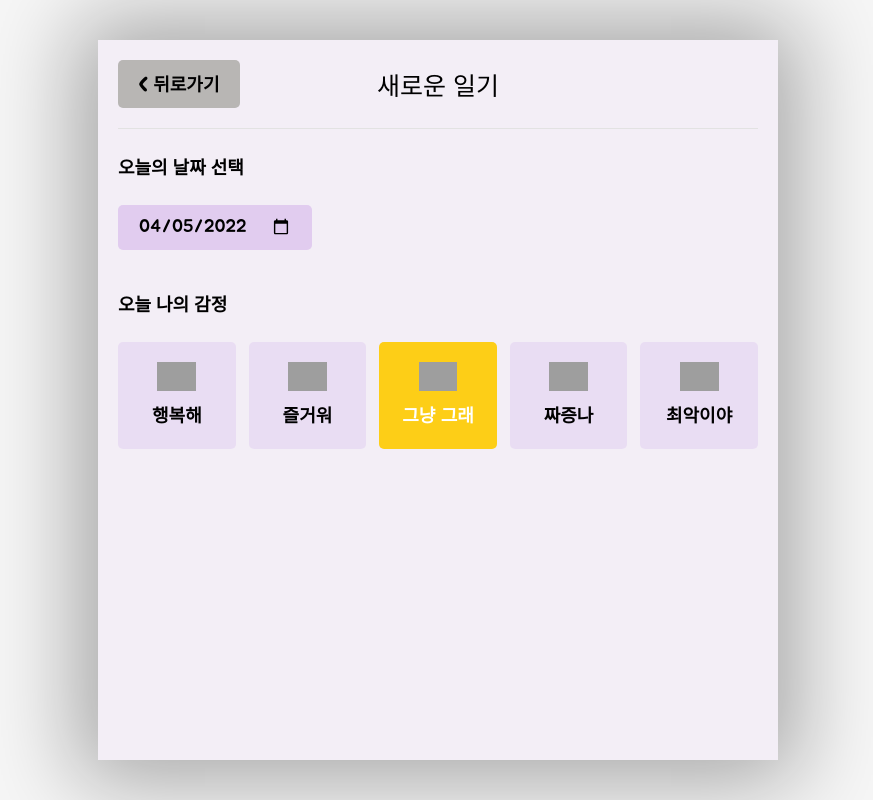
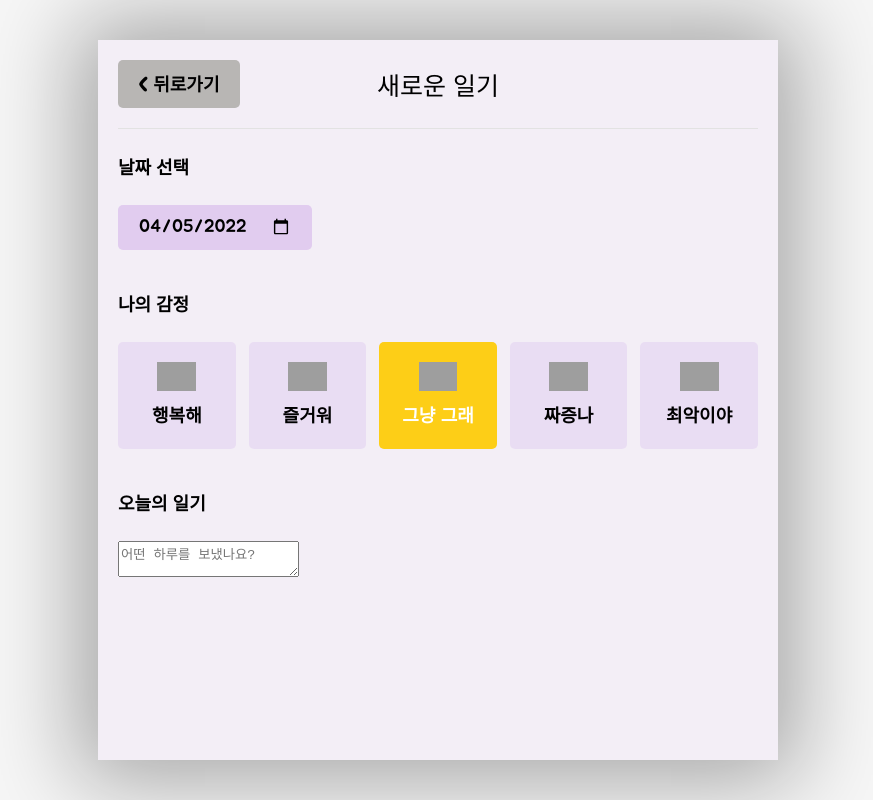
Before and after one commit to Skylar090807/emotion_diary, a React (Create React App) app: page /new in a window 1280 px wide. Shown: the whole page, without its empty margins (202-1075 px from the left). Built offline with nearby package versions, Linux system fonts and the light colour scheme; grey boxes are pictures that could not be loaded.

Commit message:
DiaryEditor 오늘의 일기 textarea로 만들기

```diff
--- a/src/components/DiaryEditor.jsx
+++ b/src/components/DiaryEditor.jsx
@@ -1,4 +1,5 @@
 import React, { useState } from 'react'
+import { useRef } from 'react'
 import { useNavigate } from 'react-router-dom'
 import Button from './Button'
 import EmotionItem from './EmotionItem'
@@ -55,8 +56,11 @@ const DiaryEditor = () => {
 
   const navigate = useNavigate()
 
+  const contentRef = useRef()
+
   const [date, setDate] = useState(getStringDate(new Date()))
   const [emotion, setEmotion] = useState(3)
+  const [content, setContent] = useState()
 
   const pagebackHandler = () => {
     navigate(-1)
@@ -65,18 +69,23 @@ const DiaryEditor = () => {
   const emotionClickHandler = (emotion) => {
     setEmotion(emotion)
   }
+
+  const onChangeHandler = (event) => {
+    setContent(event.target.value)
+  }
+
   return (
     <div className="DiaryEditor">
       <Header headText={'새로운 일기'} leftChild={<Button text={'< 뒤로가기'} onClick={pagebackHandler} />} />
       <div>
         <section>
-          <h4>오늘의 날짜 선택</h4>
+          <h4>날짜 선택</h4>
           <div className="input_box">
             <input className="input_date" value={date} type="date" onChange={(e) => setDate(e.target.value)} />
           </div>
         </section>
         <section>
-          <h4>오늘 나의 감정</h4>
+          <h4>나의 감정</h4>
           <div className="input_box emotion_list_wrap">
             {emotionList.map((it) => (
               <EmotionItem //
@@ -88,6 +97,17 @@ const DiaryEditor = () => {
             ))}
           </div>
         </section>
+        <section>
+          <h4>오늘의 일기</h4>
+          <div className="input_box text_wrapper">
+            <textarea //
+              ref={contentRef}
+              value={content}
+              onChange={onChangeHandler}
+              placeholder="어떤 하루를 보냈나요?"
+            />
+          </div>
+        </section>
       </div>
     </div>
   )
```
